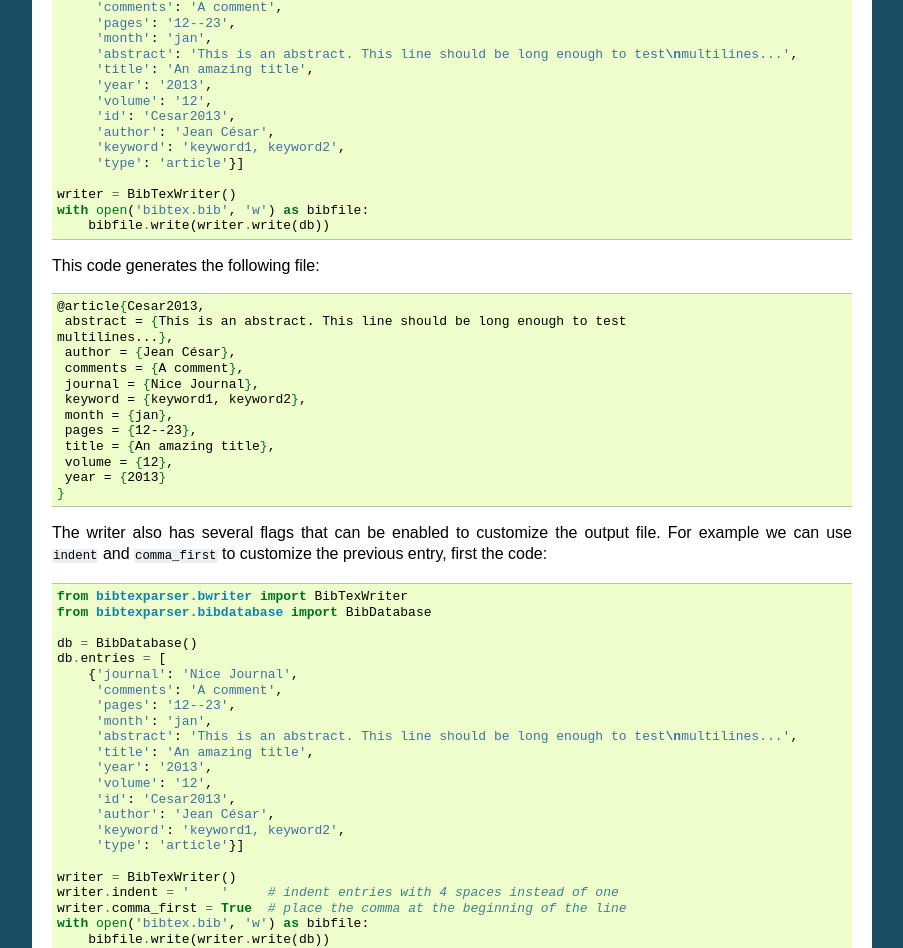
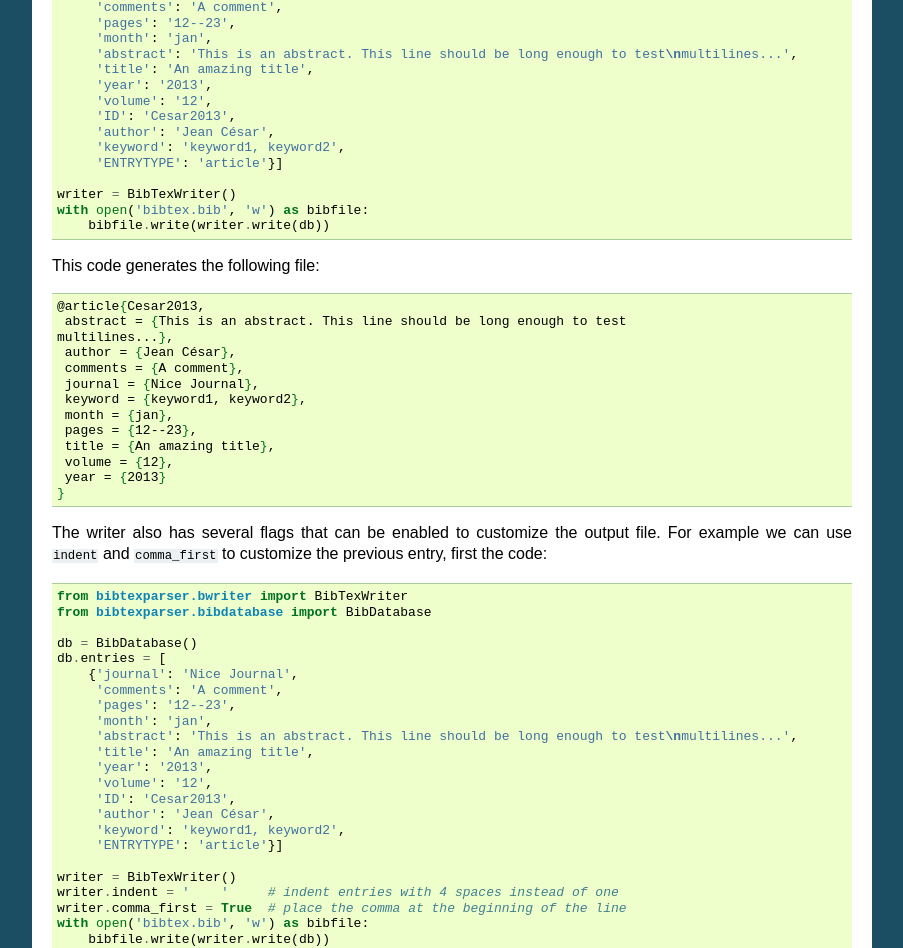
Before and after one commit to sciunto-org/python-bibtexparser, a Sphinx documentation site: the page built from docs/source/tutorial.rst, in a window 1280 px wide and 1400 px high, scrolled down 2708 px. Shown: the part 151-1099 px from the top of the window, without its empty margins (198-1101 px from the left). Built offline with Sphinx 7.4.7, drawn with Linux system fonts in a browser that asks for light colours.

Commit message:
fix typo docs

```diff
--- a/docs/source/tutorial.rst
+++ b/docs/source/tutorial.rst
@@ -189,10 +189,10 @@ In the first section we prepared a BibTeX sample file, we can prepare the same f
          'title': 'An amazing title',
          'year': '2013',
          'volume': '12',
-         'id': 'Cesar2013',
+         'ID': 'Cesar2013',
          'author': 'Jean César',
          'keyword': 'keyword1, keyword2',
-         'type': 'article'}]
+         'ENTRYTYPE': 'article'}]
 
     writer = BibTexWriter()
     with open('bibtex.bib', 'w') as bibfile:
@@ -234,10 +234,10 @@ For example we can use ``indent`` and ``comma_first`` to customize the previous
          'title': 'An amazing title',
          'year': '2013',
          'volume': '12',
-         'id': 'Cesar2013',
+         'ID': 'Cesar2013',
          'author': 'Jean César',
          'keyword': 'keyword1, keyword2',
-         'type': 'article'}]
+         'ENTRYTYPE': 'article'}]
 
     writer = BibTexWriter()
     writer.indent = '    '     # indent entries with 4 spaces instead of one
```
Also changed, not shown: 1 other file.
